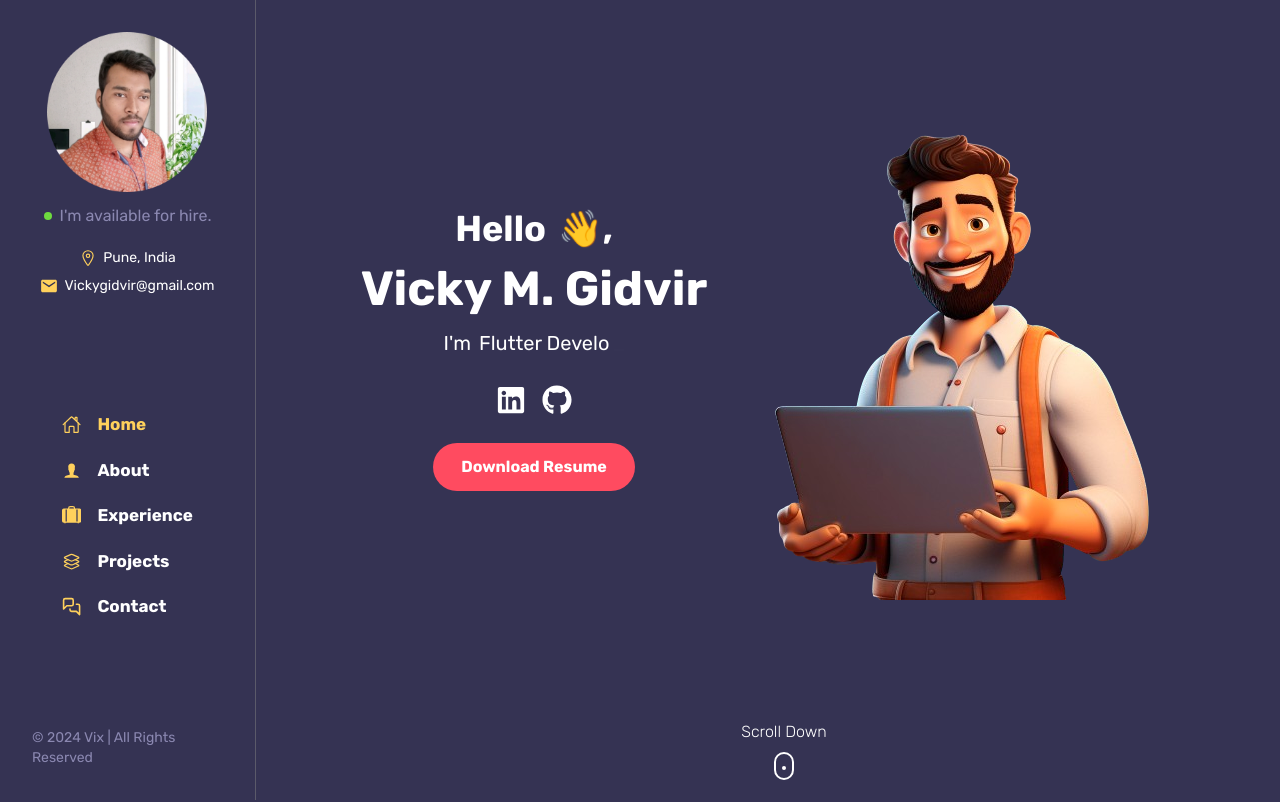
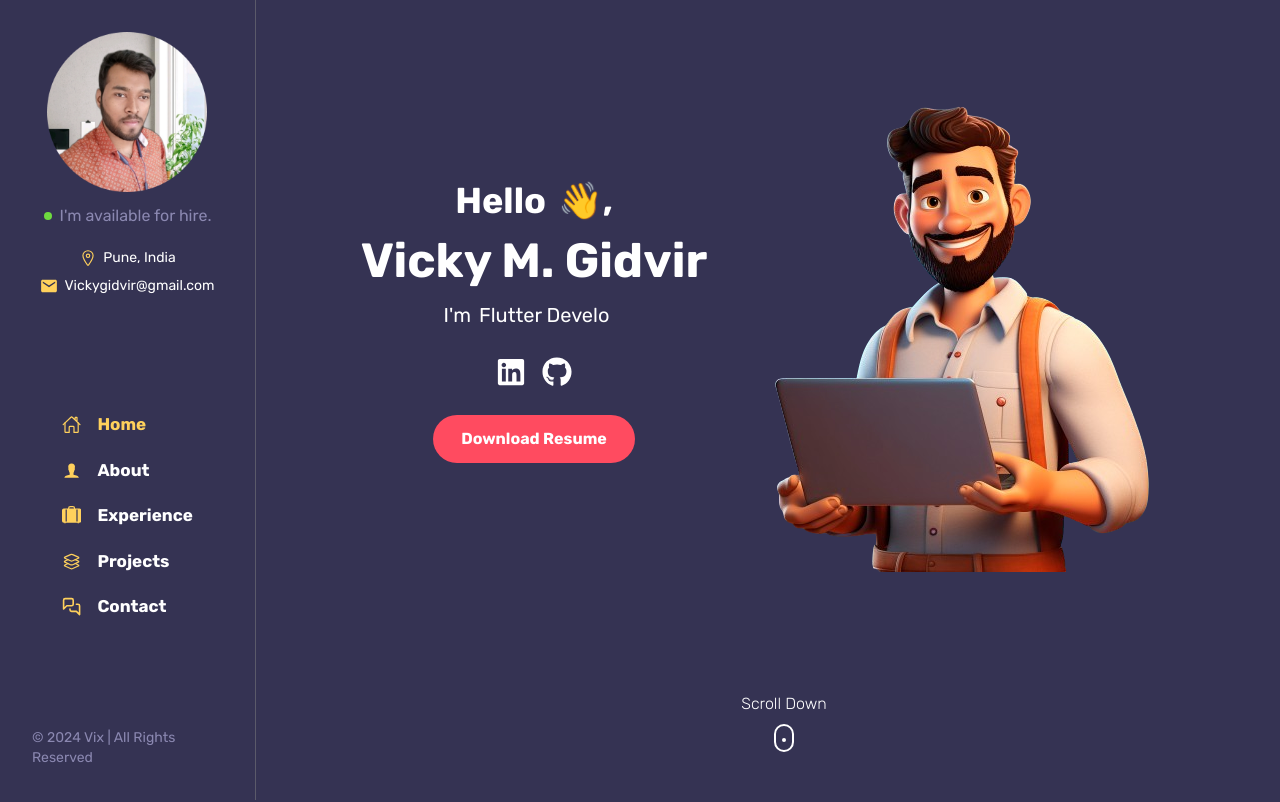
Before and after one commit to vickygidvir/vickygidvir.github.io, a React (Vite) app: page / in a window 1280 px wide. Shown: the top 802 px of the page. Built offline with nearby package versions, Linux system fonts and the light colour scheme.

Commit message:
changes in home top spacing

```diff
--- a/src/Components/Home.jsx
+++ b/src/Components/Home.jsx
@@ -8,7 +8,7 @@ import resume from '../assets/resume.pdf'
 const Home = () => {
 	return (
 		<section id="home">
-			<div className='h-screen flex flex-col items-center lg:justify-around relative top-10'>
+			<div className='h-screen flex flex-col items-center lg:justify-around relative top-3'>
 
 				<div className='flex flex-col lg:flex-row items-center justify-center'>
 					<div data-aos="fade-down" data-aos-delay="400" className='flex items-center flex-col justify-center text-white  gap-3 lg:gap-4'>
```
